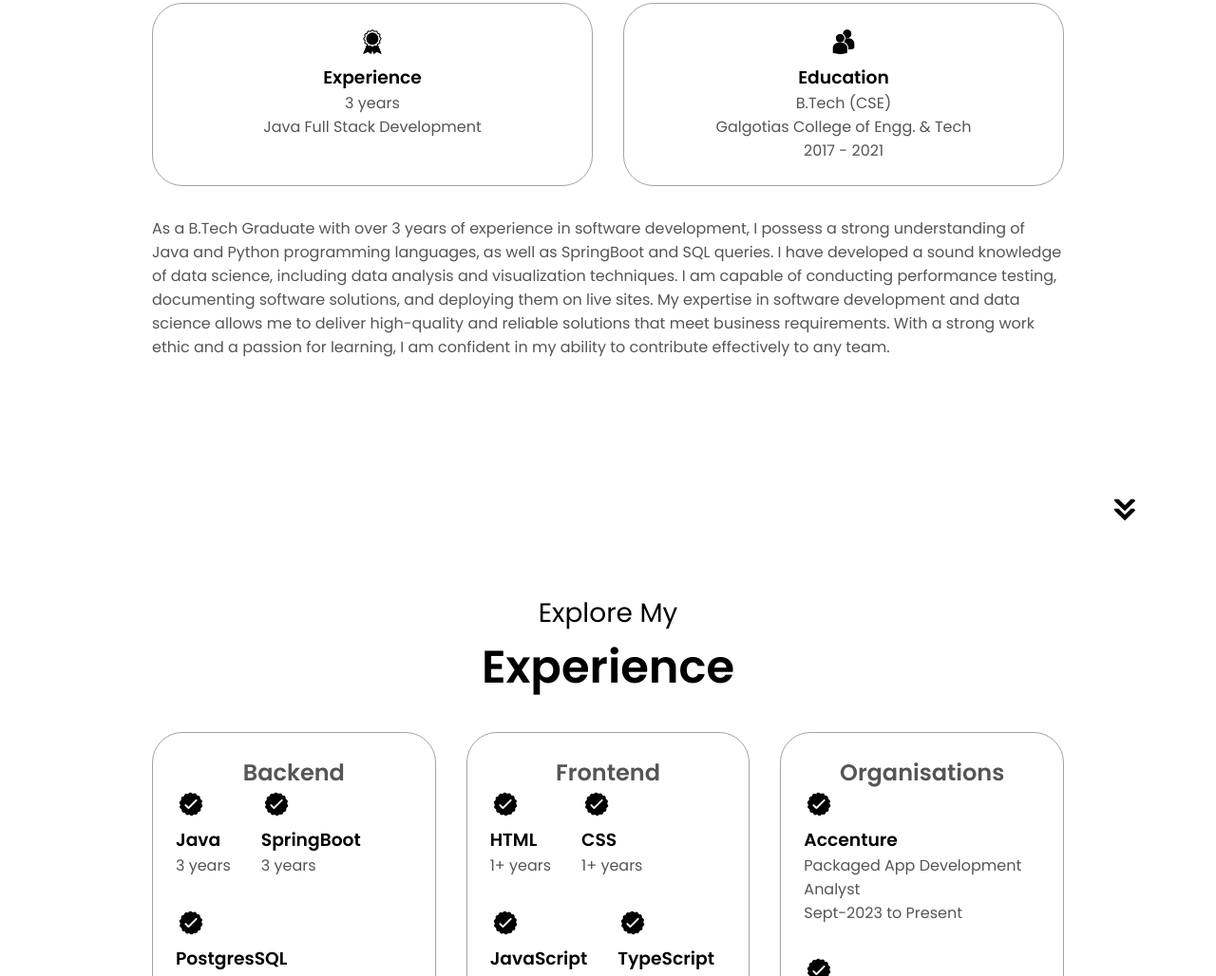
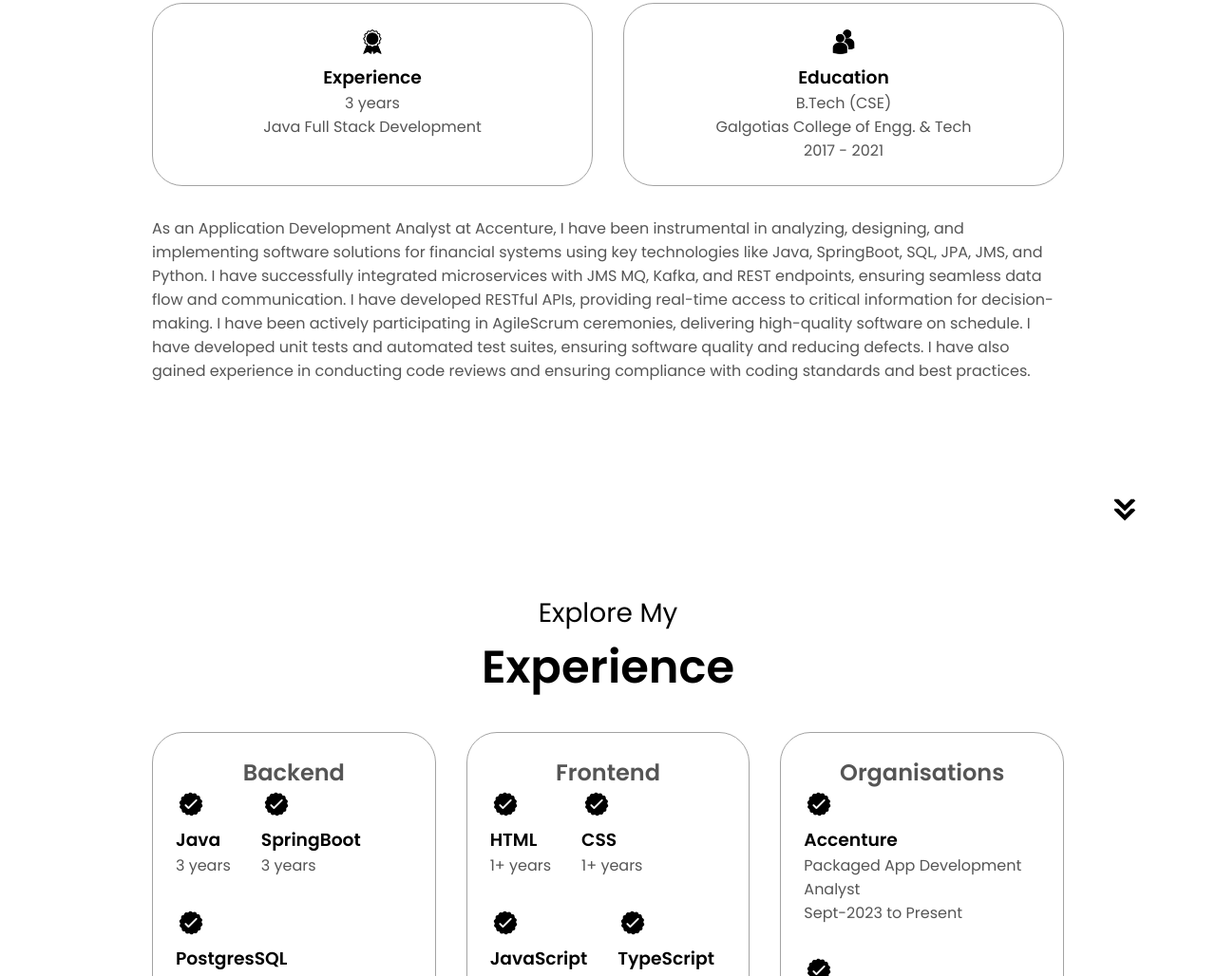
Before and after one commit to aman868987/Portfolio, a plain HTML site: page index.html in a window 1280 px wide. Shown: the part 951-1979 px from the top of the page at 95% size. Drawn offline with Linux system fonts and the light colour scheme.

Commit message:
Update index.html

```diff
--- a/index.html
+++ b/index.html
@@ -107,7 +107,9 @@
           </div>
         </div>
         <div class="text-container">
-          <p>As a B.Tech Graduate with over 3 years of experience in software development, I possess a strong understanding of Java and Python programming languages, as well as SpringBoot and SQL queries. I have developed a sound knowledge of data science, including data analysis and visualization techniques. I am capable of conducting performance testing, documenting software solutions, and deploying them on live sites. My expertise in software development and data science allows me to deliver high-quality and reliable solutions that meet business requirements. With a strong work ethic and a passion for learning, I am confident in my ability to contribute effectively to any team.</p>
+          <p>
+            As an Application Development Analyst at Accenture, I have been instrumental in analyzing, designing, and implementing software solutions for financial systems using key technologies like Java, SpringBoot, SQL, JPA, JMS, and Python. I have successfully integrated microservices with JMS MQ, Kafka, and REST endpoints, ensuring seamless data flow and communication. I have developed RESTful APIs, providing real-time access to critical information for decision-making. I have been actively participating in AgileScrum ceremonies, delivering high-quality software on schedule. I have developed unit tests and automated test suites, ensuring software quality and reducing defects. I have also gained experience in conducting code reviews and ensuring compliance with coding standards and best practices.
+          </p>
         </div>
       </div>
       </div>
```
